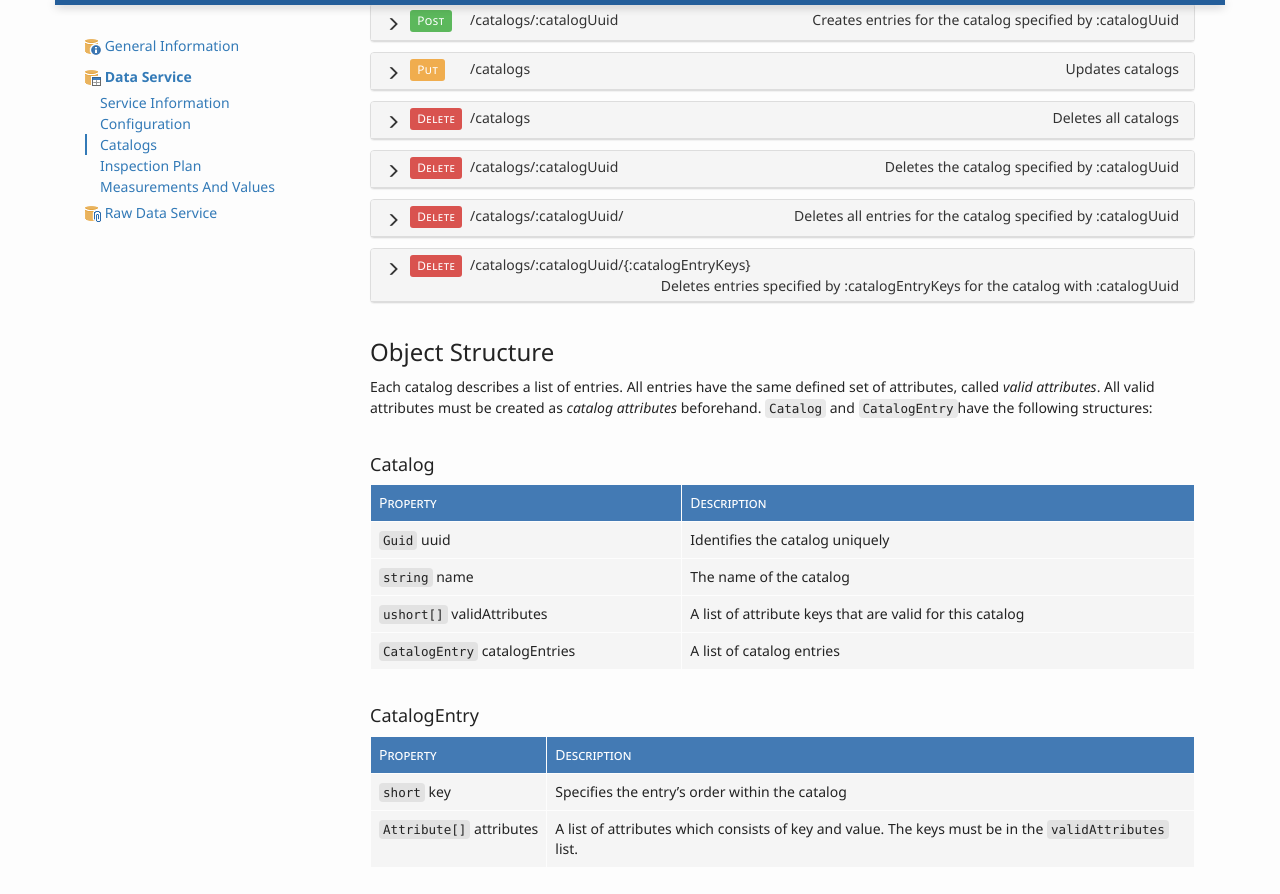
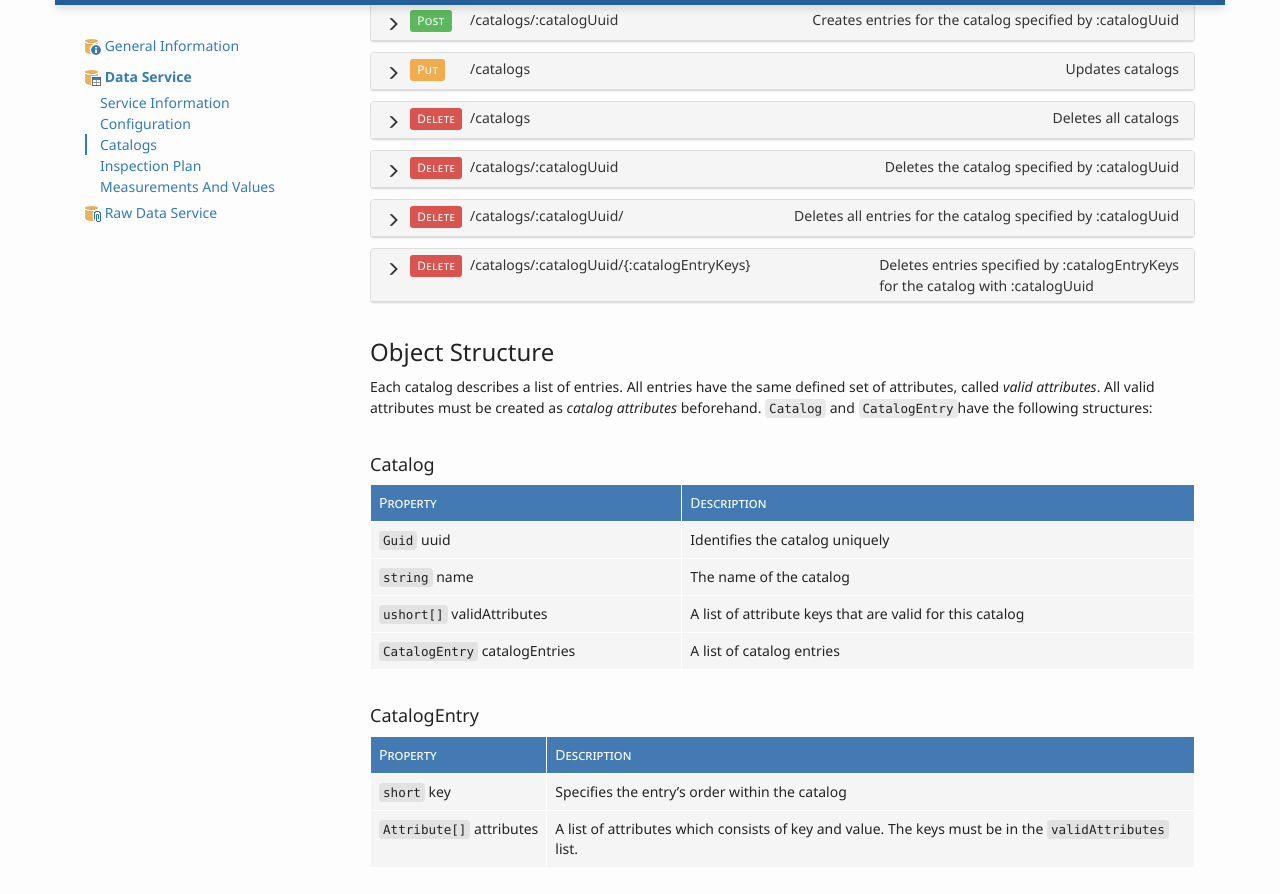
Before and after one commit to ZEISS-PiWeb/PiWeb-Api, a Jekyll site: the page built from _pages/01-restapi.md, in a window 1280 px wide and 900 px high, scrolled down 4827 px. Shown: the top 894 px of the window. Built offline with Jekyll 4.4.1, drawn with Linux system fonts in a browser that asks for light colours.

Commit message:
Update 012-dataservice.md

```diff
--- a/_pages/012-dataservice.md
+++ b/_pages/012-dataservice.md
@@ -618,7 +618,7 @@ HTTP/1.1 200 Ok
 {% assign linkId="catalogEndpointDeleteEntries" %}
 {% assign method="DELETE" %}
 {% assign endpoint="/catalogs/:catalogUuid/{:catalogEntryKeys}" %}
-{% assign summary="Deletes entries specified by :catalogEntryKeys for the catalog with :catalogUuid" %}
+{% assign summary="Deletes entries specified by :catalogEntryKeys<br/> for the catalog with :catalogUuid" %}
 {% assign description="" %}
 
 {% assign exampleCaption="Delete the entries with key 1 and 3 from the catalog with uuid 8c376bee-ffe3-4ee4-abb9-a55b492e69ad" %}
```
